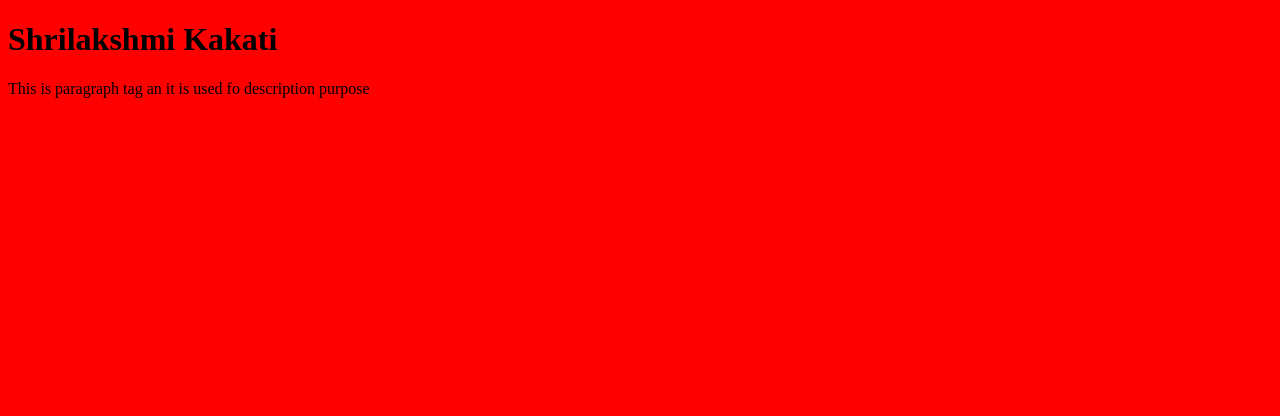
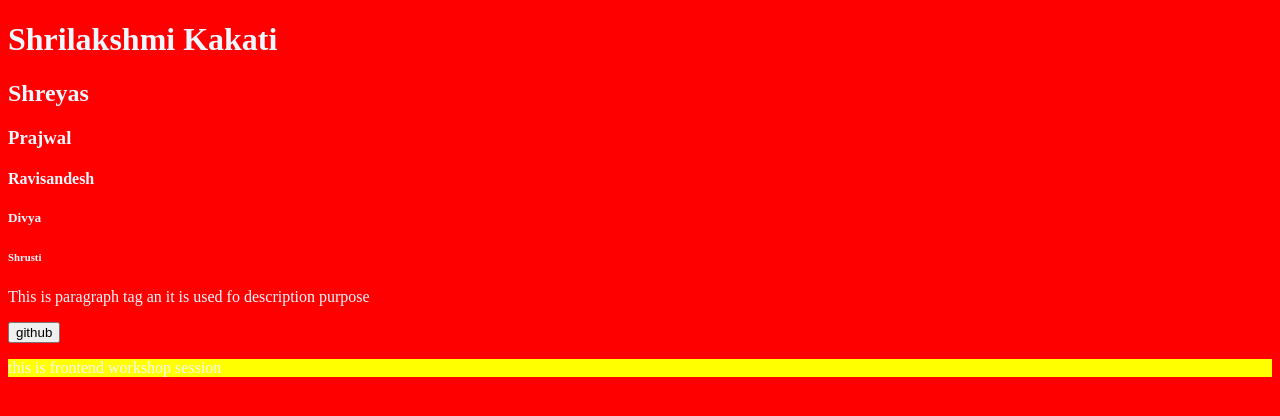
Before and after one commit to shrilakshmikakati/workshop, a plain HTML site: page index.html in a window 1280 px wide. Drawn offline with Linux system fonts and the light colour scheme.

Commit message:
workshop

```diff
--- a/index.html
+++ b/index.html
@@ -7,11 +7,24 @@
     <style>
         body{
             background-color: red;
+            color: aliceblue;
+        }
+        p.one{
+            background-color: yellow;
         }
     </style>
 </head>
 <body>
     <h1> Shrilakshmi Kakati</h1>
+    <h2> Shreyas</h2>
+    <h3> Prajwal</h3>
+    <h4>Ravisandesh</h4>
+    <h5>Divya</h5>
+    <h6>Shrusti</h6>
     <p> This is paragraph tag an it is used fo description purpose</p>
+    <nav><a href="https://github.com/shrilakshmikakati/workshop">
+        <button> github</button></a>
+    </nav>
+    <p class="one"> this is frontend workshop session</p>
 </body>
 </html>
```
